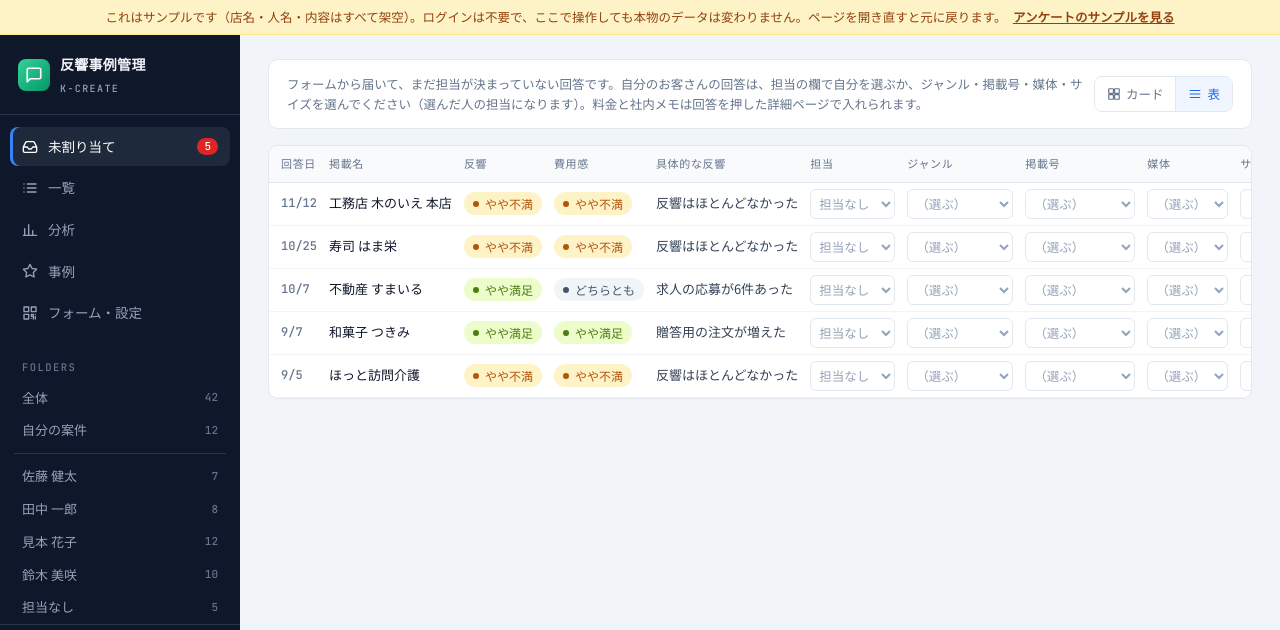
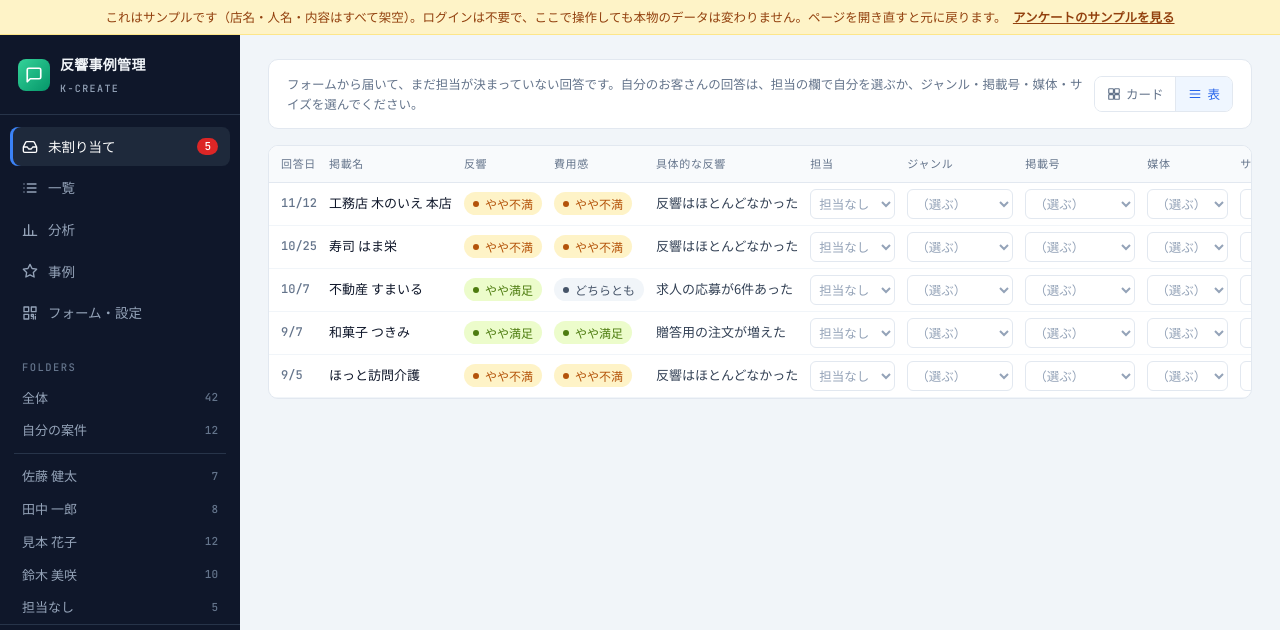
Before and after one commit to hirayama-byte/kcreate-hankyo, a plain HTML site: page docs/sample/index.html in a window 1280 px wide. Shown: the top 630 px of the page. Drawn offline with Linux system fonts and the light colour scheme.

Commit message:
未割当ページの説明文から「選んだ人の担当になります」と料金・社内メモの案内を削除
Co-Authored-By: Claude Opus 5.5 <noreply@anthropic.com>

```diff
--- a/docs/sample/index.html
+++ b/docs/sample/index.html
@@ -622,7 +622,7 @@ document.getElementById('main').addEventListener('click', function (e) {
 function drawTodo() {
   var rows = live().filter(function (r) { return !r.ownerEmail; });
   var mineTodo = live().filter(function (r) { return r.ownerEmail === S.me.email && (!r.genre || !r.month || !r.media); });
-  $('main').innerHTML = '<div class="bar"><span class="hint" style="flex:1">フォームから届いて、まだ担当が決まっていない回答です。自分のお客さんの回答は、担当の欄で自分を選ぶか、ジャンル・掲載号・媒体・サイズを選んでください（選んだ人の担当になります）。料金と社内メモは回答を押した詳細ページで入れられます。</span>' + viewSeg() + '</div>'
+  $('main').innerHTML = '<div class="bar"><span class="hint" style="flex:1">フォームから届いて、まだ担当が決まっていない回答です。自分のお客さんの回答は、担当の欄で自分を選ぶか、ジャンル・掲載号・媒体・サイズを選んでください。</span>' + viewSeg() + '</div>'
     + cardsHtml(rows, '担当が決まっていない回答はありません')
     + (mineTodo.length ? '<h2 class="sec">自分の担当で、担当の情報がまだの回答（' + mineTodo.length + '件）</h2>' + cardsHtml(mineTodo, '') : '');
 }
```
Also changed, not shown: gas-admin/index.html (+1 -1 lines).
